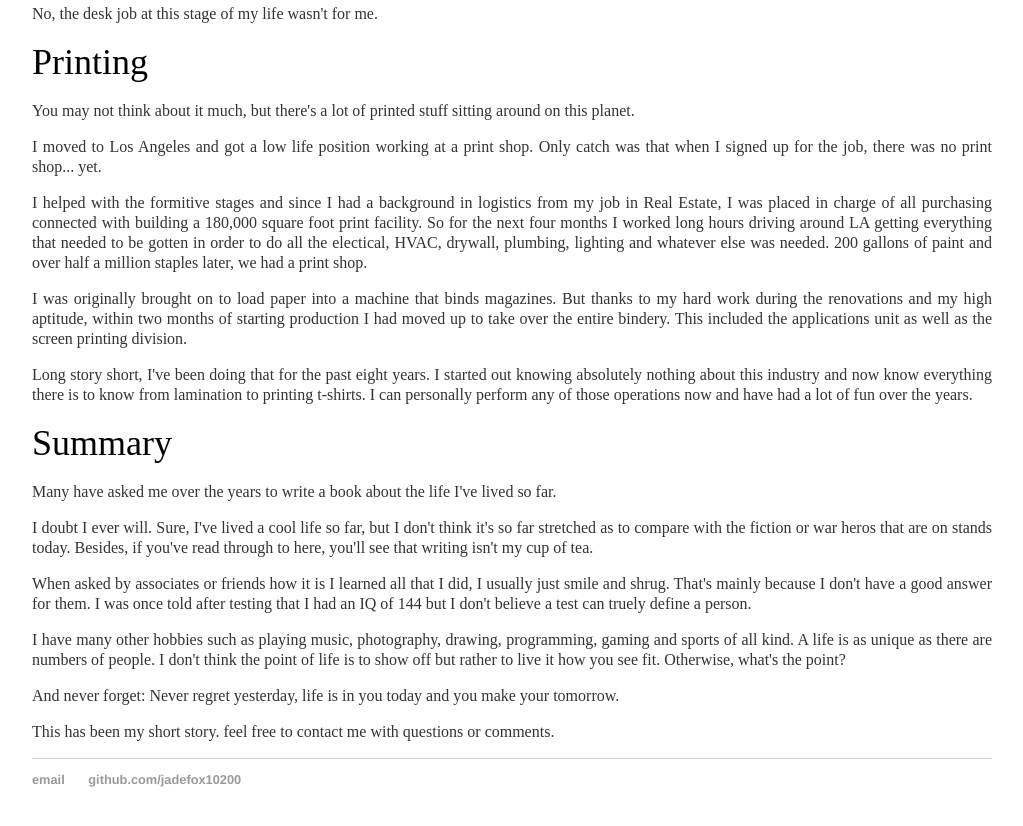
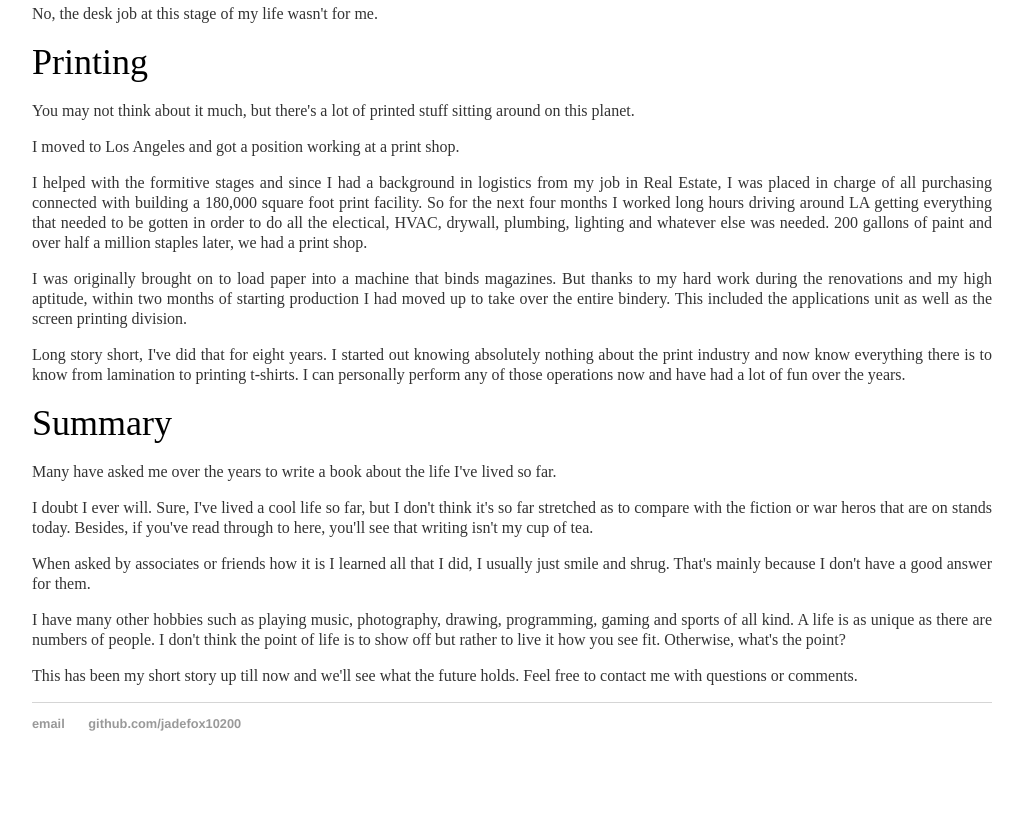
Before and after one commit to jadefox10200/jadefox10200.github.io, a plain HTML site: page assets/pages/about.html in a window 1280 px wide. Shown: the part 1260-2086 px from the top of the page, without its empty margins (128-1151 px from the left). After the commit the page ends 2051 px from the top, so only its background shows below. Drawn offline with Linux system fonts and the light colour scheme; a web font is replaced by a local one.

Commit message:
Update About

```diff
--- a/assets/pages/about.html
+++ b/assets/pages/about.html
@@ -31,7 +31,7 @@
 				<p>I lived at sea for five straight years so by the time I was 20 years old I didn't have a divers license but I was trained and qualified as a helmsman, new everything there was to know about signals, use a radar, perform ship bosun duties, use a fathometer, tie crazy knots and much more. I lived life at a fast pace. At sea, you either pull your weight or you don't make it. </p>
 				<p>I also became a member of the damage control and rescue party and learned fire fighting, emergency first-aid and countless other things in regards to ship emergencies.</p>
 				<p>I could easily write an entire book about the experiences I had during those five years, the people I met, languages I started learning and the unique things I learned about both the top and bottom of life. I have seen poverty in third world countries the likes of which I couldn't before even imagine. While less than a one day sail away were places literally called "Paradise Island".</p>
-				<p>I have personally been to every island between Florida and Venezuela (except Cuba). This includes the Bahama and Carribean islands.  Aside from learning how to sail I learned things about life that I will keep with me for the rest of my life. I've been zip linning in Dominica, surfing in Barbados and rock climbing in Aruba. However, what I value more than anything is what I learned about living out on my own at an early age. And while this fact alone nearly got me killed more than once (quite literally) I wouldn't trade what I learned for anything. There is nothing that will make you grow up faster than getting crushed by 10,000 pounds of material, hanging off the side of a ship in a hurricane with nothing below you but the open sea or running for your life from local natives and somehow living through it all tell the tale. It was an adventure I will never forget.</p>
+				<p>I have personally been to every island between Florida and Venezuela (except Cuba). This includes the Bahama and Carribean islands.  Aside from learning how to sail I learned things about life that I will keep with me for the rest of my life. I've been zip linning in Dominica, surfing in Barbados and rock climbing in Aruba. However, what I value more than anything is what I learned about living out on my own at an early age. And while this fact alone nearly got me killed more than once (quite literally) I wouldn't trade what I learned for anything. There is nothing that will make you grow up faster than getting hanging off the side of a ship in a hurricane with nothing below you but the open sea or running for your life from local natives and somehow living through it all tell the tale. It was an adventure I will never forget.</p>
 				<p>The years I spent there I wouldn't trade for anything.</p>
 
     		</div>
@@ -51,19 +51,18 @@
 			<div>
 				<h6>Printing</h6>
 				<p>You may not think about it much, but there's a lot of printed stuff sitting around on this planet.</p>
-				<p>I moved to Los Angeles and got a low life position working at a print shop. Only catch was that when I signed up for the job, there was no print shop... yet.</p>
+				<p>I moved to Los Angeles and got a position working at a print shop. </p>
 				<p>I helped with the formitive stages and since I had a background in logistics from my job in Real Estate, I was placed in charge of all purchasing connected with building a 180,000 square foot print facility. So for the next four months I worked long hours driving around LA getting everything that needed to be gotten in order to do all the electical, HVAC, drywall, plumbing, lighting and whatever else was needed. 200 gallons of paint and over half a million staples later, we had a print shop. </p>
 				<p>I was originally brought on to load paper into a machine that binds magazines. But thanks to my hard work during the renovations and my high aptitude, within two months of starting production I had moved up to take over the entire bindery. This included the applications unit as well as the screen printing division. </p>
-				<p>Long story short, I've been doing that for the past eight years. I started out knowing absolutely nothing about this industry and now know everything there is to know from lamination to printing t-shirts. I can personally perform any of those operations now and have had a lot of fun over the years.</p>
+				<p>Long story short, I've did that for eight years. I started out knowing absolutely nothing about the print industry and now know everything there is to know from lamination to printing t-shirts. I can personally perform any of those operations now and have had a lot of fun over the years.</p>
 			</div>
 			<div>
 				<h6>Summary</h6>
 				<p>Many have asked me over the years to write a book about the life I've lived so far.</p>
 				<p>I doubt I ever will. Sure, I've lived a cool life so far, but I don't think it's so far stretched as to compare with the fiction or war heros that are on stands today. Besides, if you've read through to here, you'll see that writing isn't my cup of tea. </p>
-				<p>When asked by associates or friends how it is I learned all that I did, I usually just smile and shrug. That's mainly because I don't have a good answer for them. I was once told after testing that I had an IQ of 144 but I don't believe a test can truely define a person.</p>
+				<p>When asked by associates or friends how it is I learned all that I did, I usually just smile and shrug. That's mainly because I don't have a good answer for them. </p>
 				<p>I have many other hobbies such as playing music, photography, drawing, programming, gaming and sports of all kind. A life is as unique as there are numbers of people. I don't think the point of life is to show off but rather to live it how you see fit. Otherwise, what's the point? </p>
-				<p>And never forget: Never regret yesterday, life is in you today and you make your tomorrow. </p>
-				<p>This has been my short story. feel free to contact me with questions or comments.</p>
+				<p>This has been my short story up till now and we'll see what the future holds. Feel free to contact me with questions or comments.</p>
 			</div>
 
 			<!-- /.blurb -->
```
